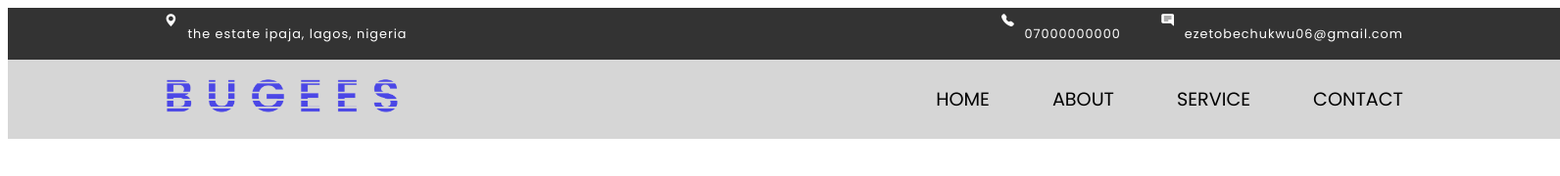
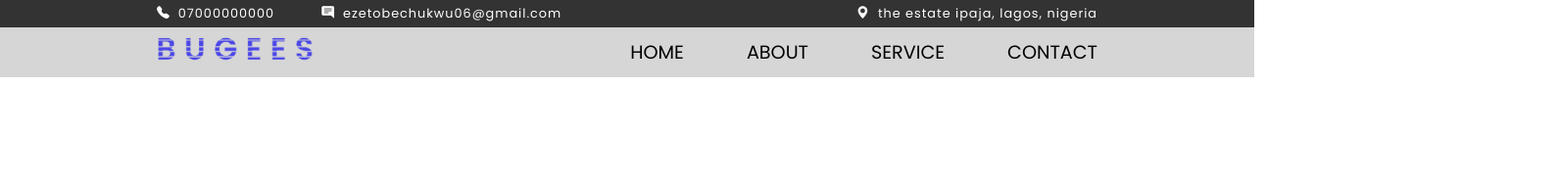
Before and after one commit to Chiemerie960/Bugees, a plain HTML site: page index.html in a window 1280 px wide. Shown: the whole page at 98% size, 1592 px wide, since content can reach past the window. Drawn offline with nearby package versions, Linux system fonts and the light colour scheme; files that its build step writes are made by us from their sources.

Commit message:
obilo first commit

```diff
--- a/index.html
+++ b/index.html
@@ -8,20 +8,15 @@
       rel="stylesheet"
       href="https://cdn.jsdelivr.net/npm/bootstrap-icons@1.11.3/font/bootstrap-icons.min.css"
     />
-    <link rel="stylesheet" href="./gen-style.css">
+    <link rel="stylesheet" href="/styles/gen-style.css">
     <link rel="stylesheet" href="styles/style.css" />
     <script src="index.js" defer></script>
   </head>
   <body>
-    <div class="almightyContainer">
-      <header>
       <!-- **************THE NAVBAR************** -->
         <nav>
           <div class="topHeader">
-            <div class="right">
-              <i class="bi bi-geo-alt-fill"></i>
-              <p>the estate ipaja, lagos, nigeria</p>
-            </div>
+
             <div class="left">
               <div class="leftSide">
                 <i class="bi bi-telephone-fill"></i>
@@ -31,6 +26,10 @@
                 <i class="bi bi-chat-right-text-fill"></i>
                 <p>ezetobechukwu06@gmail.com</p>
               </div>
+            </div>
+             <div class="right">
+              <i class="bi bi-geo-alt-fill"></i>
+              <p>the estate ipaja, lagos, nigeria</p>
             </div>
           </div>
           <div class="mainHeader">
@@ -48,6 +47,8 @@
           </div>
         </nav>
       </header>
-    </div>
+
+
+
   </body>
 </html>
--- a/styles/style.css
+++ b/styles/style.css
@@ -1,69 +1,66 @@
-<<<<<<< HEAD
-=======
-
->>>>>>> 439388a4068f7392edceeb7825b4b11c47e79690
-*{
+* {
   margin: 0;
   padding: 0;
   box-sizing: border-box;
 }
-/* .almightyContainer{
-    display: flex;
-    flex-direction: column;
-    justify-content: center;
-    align-items: center;
-} */
- nav{
+
+nav {
   width: 100%;
   display: flex;
   align-items: center;
   justify-content: center;
   flex-direction: column;
 }
-.topHeader{
-    display: flex;
-    justify-content: space-between;
-    width: 100%;
-    margin: 0 auto;
-    padding: .3rem 10rem;
-    background-color: rgba(0, 0, 0, 0.801);
-    color: white;
-    font-size: .8rem;
-    letter-spacing: 1px;
-}
-.right{
-    display: flex;
-    gap: .6rem;
-}
-.left{
-    display: flex;
-    gap: 2.6rem;
-}
-.leftSide{
-    display: flex;
-    gap: .6rem;
-}
-.mainHeader{
+.topHeader {
   display: flex;
   justify-content: space-between;
   align-items: center;
   width: 100%;
   margin: 0 auto;
-    padding: 1rem 10rem;
+  padding: 0.3rem 10rem;
+  background-color: rgba(0, 0, 0, 0.801);
+  color: white;
+  font-size: 0.8rem;
+  letter-spacing: 1px;
+}
+.right {
+  display: flex;
+  gap:.5rem;
+  justify-content: space-between;
+  align-items: center;
+}
+.left {
+  display: flex;
+  justify-content: space-between;
+  align-items: center;
+  gap: 3rem;
+}
+.leftSide {
+  display: flex;
+  justify-content: space-between;
+  align-items: center;
+  gap: 0.5rem;
+}
+.mainHeader {
+  display: flex;
+  justify-content: space-between;
+  align-items: center;
+  width: 100%;
+  margin: 0 auto;
+  padding: 0.5rem 10rem;
   background: #d6d6d6;
 }
-.mainHeader .logo img{
-    width: 15rem;
+.mainHeader .logo img {
+  width: 10rem;
 }
-.navMenu{
+.navMenu {
   list-style: none;
   display: flex;
   flex-direction: row;
   font-size: 1.2rem;
   gap: 4rem;
-
 }
-.navMenu a{
+.navMenu a {
   text-decoration: none;
   color: black;
 }
```
Lines whose indentation alone changed are shown as unchanged.
